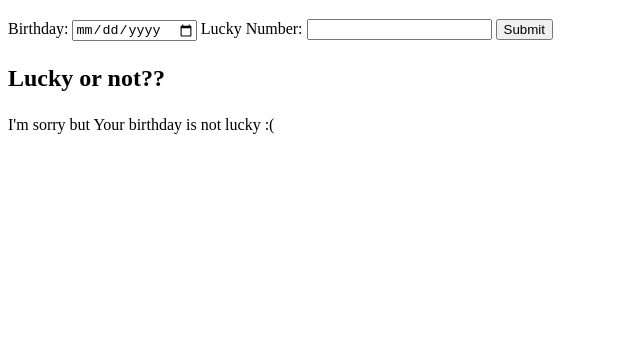
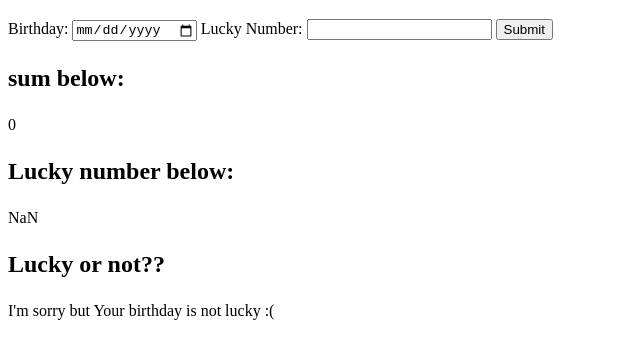
Before and after one commit to pranshudobhal/is-your-birthday-lucky, a plain HTML site: page index.html in a window 1280 px wide. Both pictures are taken after a click on the input 524 px from the left and 90 px from the top of the page. Shown: the part 61-420 px from the top of the page, without its empty margins (0-640 px from the left). Drawn offline with Linux system fonts and the light colour scheme.

Commit message:
fix: fixed issue with adding of birthday digits

```diff
--- a/app.js
+++ b/app.js
@@ -7,13 +7,18 @@ var luckyNumber = document.getElementById('lucky-number');
 //check if sum  of digits is of birthday is divisible by lucky number
 document.getElementById('submit').addEventListener('click', calcLucky);
 
+//n.toString().split('').map(Number);
+
 function calcLucky() {
   var birthday = fullBirthday.value;
-  birthday = birthday.split('-');
+  birthday = birthday.split('');
+
+  var newBirth = birthday.toString().replaceAll('-', '');
+  newBirth = newBirth.replaceAll(',', '');
 
   var sumOfBirthday = 0;
-  for (var i = 0; i < birthday.length; i++) {
-    sumOfBirthday += parseInt(birthday[i]);
+  for (var i = 0; i < newBirth.length; i++) {
+    sumOfBirthday += parseInt(newBirth[i]);
   }
 
   var number = parseInt(luckyNumber.value);
@@ -25,8 +30,8 @@ function calcLucky() {
   }
 
   //   document.getElementById('demo').innerText = birthday;
-  //   document.getElementById('demo2').innerText = sumOfBirthday;
-  //   document.getElementById('luck').innerText = number;
+  document.getElementById('demo2').innerText = sumOfBirthday;
+  document.getElementById('luck').innerText = number;
 
   //display lucky or not
   document.getElementById('lucky-display').innerText = lucky;
--- a/index.html
+++ b/index.html
@@ -20,13 +20,13 @@
     <input type="number" id="lucky-number" name="lucky" />
     <input type="submit" id="submit" />
     <!-- <p class="bold">birthday below:</p>
-    <p id="demo">birthday:</p>
+    <p id="demo"></p> -->
     <p class="bold">sum below:</p>
-    <p id="demo2">sum:</p>
+    <p id="demo2"></p>
     <p class="bold">Lucky number below:</p>
-    <p id="luck">lucky</p> -->
+    <p id="luck"></p>
     <p class="bold">Lucky or not??</p>
-    <p id="lucky-display">luck or stuck</p>
+    <p id="lucky-display"></p>
 
     <script src="./app.js"></script>
   </body>
```
